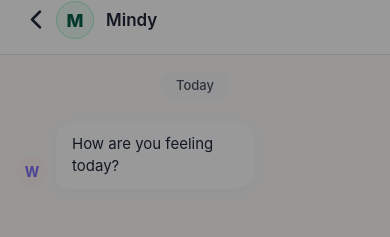
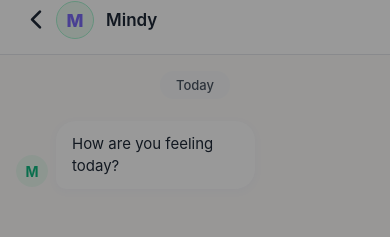
Before and after one commit to preeyankakc037/witness-ai-frontend, a React Native app: screen /Mindy in a window 390 px wide. Shown: the top 237 px of the page. Built offline with nearby package versions, Linux system fonts and the light colour scheme.

Commit message:
check in added

```diff
--- a/src/components/ActionModal.tsx
+++ b/src/components/ActionModal.tsx
@@ -4,6 +4,7 @@ import {
   TouchableWithoutFeedback,
 } from 'react-native';
 import { Colors, Typography, Radius, Spacing, Shadows } from '../theme/theme';
+import { useApp } from '../context/AppContext';
 
 interface ActionModalProps {
   visible: boolean;
@@ -18,6 +19,9 @@ const OPTIONS = [
 ];
 
 export const ActionModal: React.FC<ActionModalProps> = ({ visible, onClose, onSelect }) => {
+  const { user } = useApp();
+  const themeBg = user.gender === 'female' ? Colors.softPink : user.gender === 'male' ? Colors.softBlue : Colors.softGreen;
+
   return (
     <Modal visible={visible} transparent animationType="slide" statusBarTranslucent>
       <TouchableWithoutFeedback onPress={onClose}>
@@ -34,7 +38,7 @@ export const ActionModal: React.FC<ActionModalProps> = ({ visible, onClose, onSe
                   onPress={() => { onClose(); onSelect(opt.key); }}
                   activeOpacity={0.7}
                 >
-                  <View style={styles.iconWrap}>
+                  <View style={[styles.iconWrap, { backgroundColor: themeBg }]}>
                     <Text style={styles.optIcon}>{opt.icon}</Text>
                   </View>
                   <View style={styles.optText}>
--- a/src/components/ChatBubble.tsx
+++ b/src/components/ChatBubble.tsx
@@ -1,6 +1,7 @@
 import React from 'react';
 import { View, Text, StyleSheet, TouchableOpacity } from 'react-native';
 import { Colors, Typography, Radius, Spacing, Shadows } from '../theme/theme';
+import { useApp } from '../context/AppContext';
 
 interface ChatBubbleProps {
   text: string;
@@ -9,15 +10,19 @@ interface ChatBubbleProps {
 
 export const ChatBubble: React.FC<ChatBubbleProps> = ({ text, sender }) => {
   const isUser = sender === 'user';
+  const { user } = useApp();
+  const themeBg = user.gender === 'female' ? Colors.softPink : user.gender === 'male' ? Colors.softBlue : Colors.softGreen;
+  const themeText = user.gender === 'female' ? '#EC4899' : user.gender === 'male' ? '#6366F1' : '#10B981';
+  const themeAccent = user.gender === 'female' ? '#F9A8D4' : user.gender === 'male' ? '#A5B4FC' : '#A7F3D0';
 
   return (
     <View style={[styles.row, isUser ? styles.rowUser : styles.rowAI]}>
       {!isUser && (
-        <View style={styles.avatar}>
-          <Text style={styles.avatarText}>W</Text>
+        <View style={[styles.avatar, { backgroundColor: themeBg, borderColor: themeAccent }]}>
+          <Text style={[styles.avatarText, { color: themeText }]}>M</Text>
         </View>
       )}
-      <View style={[styles.bubble, isUser ? styles.bubbleUser : styles.bubbleAI]}>
+      <View style={[styles.bubble, isUser ? { backgroundColor: themeText, ...Shadows.sm } : styles.bubbleAI]}>
         <Text style={[styles.text, isUser ? styles.textUser : styles.textAI]}>
           {text}
         </Text>
@@ -60,11 +65,6 @@ const styles = StyleSheet.create({
     paddingVertical: 12,
     borderRadius: Radius.lg,
   },
-  bubbleUser: {
-    backgroundColor: Colors.primary,
-    borderBottomRightRadius: Radius.sm,
-    ...Shadows.green,
-  },
   bubbleAI: {
     backgroundColor: Colors.card,
     borderBottomLeftRadius: Radius.sm,
--- a/src/navigation/TabNavigator.tsx
+++ b/src/navigation/TabNavigator.tsx
@@ -11,6 +11,7 @@ import { AnalysisScreen } from '../screens/AnalysisScreen';
 import { NudgeScreen } from '../screens/NudgeScreen';
 import { ActionModal } from '../components/ActionModal';
 import { Colors, Typography, Shadows } from '../theme/theme';
+import { useApp } from '../context/AppContext';
 
 const Tab = createBottomTabNavigator();
 const DummyScreen = () => null;
@@ -19,15 +20,18 @@ const DummyScreen = () => null;
 type IoniconName = React.ComponentProps<typeof Ionicons>['name'];
 
 const TAB_CONFIG: Record<string, { active: IoniconName; inactive: IoniconName; label: string }> = {
-  Home:    { active: 'home',         inactive: 'home-outline',         label: 'Home'    },
-  Journey: { active: 'trending-up',  inactive: 'trending-up-outline',  label: 'Journey' },
-  Nudge:   { active: 'flash',        inactive: 'flash-outline',        label: 'Nudge'   },
-  Mindy:   { active: 'chatbubbles',  inactive: 'chatbubbles-outline',  label: 'Mindy'   },
+  Home: { active: 'home', inactive: 'home-outline', label: 'Home' },
+  Journey: { active: 'trending-up', inactive: 'trending-up-outline', label: 'Journey' },
+  Nudge: { active: 'flash', inactive: 'flash-outline', label: 'Nudge' },
+  Mindy: { active: 'chatbubbles', inactive: 'chatbubbles-outline', label: 'Mindy' },
 };
 
 export const TabNavigator = ({ navigation }: any) => {
+  const { user } = useApp();
   const [modalVisible, setModalVisible] = useState(false);
   const insets = useSafeAreaInsets();
+
+  const themeText = Colors.primary;
 
   const handleActionSelect = () => {
     navigation.navigate('Chat');
@@ -41,7 +45,7 @@ export const TabNavigator = ({ navigation }: any) => {
           return {
             headerShown: false,
             tabBarShowLabel: false,
-            tabBarActiveTintColor: Colors.primary,
+            tabBarActiveTintColor: themeText,
             tabBarInactiveTintColor: '#9CA3AF',
             tabBarStyle: [
               styles.tabBar,
@@ -84,7 +88,7 @@ export const TabNavigator = ({ navigation }: any) => {
                 onPress={() => setModalVisible(true)}
                 activeOpacity={0.88}
               >
-                <View style={styles.centerBtn}>
+                <View style={[styles.centerBtn, { backgroundColor: themeText, shadowColor: themeText }]}>
                   <Ionicons name="add" size={32} color="#FFFFFF" />
                 </View>
               </TouchableOpacity>
@@ -129,7 +133,6 @@ const styles = StyleSheet.create({
   },
   tabLabel: {
     ...Typography.captionMedium,
-    color: Colors.primary,
     fontSize: 13,
     fontWeight: '700',
   },
@@ -143,10 +146,8 @@ const styles = StyleSheet.create({
     width: 52,
     height: 52,
     borderRadius: 26,
-    backgroundColor: Colors.primary,
     justifyContent: 'center',
     alignItems: 'center',
-    shadowColor: Colors.primary,
     shadowOffset: { width: 0, height: 6 },
     shadowOpacity: 0.3,
     shadowRadius: 12,
--- a/src/screens/AnalysisScreen.tsx
+++ b/src/screens/AnalysisScreen.tsx
@@ -24,7 +24,7 @@ export const AnalysisScreen = () => {
   const { user } = useApp();
 
   const themeBg = user.gender === 'female' ? Colors.softPink : user.gender === 'male' ? Colors.softBlue : Colors.softGreen;
-  const themeText = user.gender === 'female' ? '#9D174D' : user.gender === 'male' ? '#4338CA' : '#065F46';
+  const themeText = Colors.primary;
   const themeAccent = user.gender === 'female' ? '#F9A8D4' : user.gender === 'male' ? '#A5B4FC' : '#A7F3D0';
 
   return (
@@ -34,7 +34,7 @@ export const AnalysisScreen = () => {
       <View style={styles.header}>
         <View style={styles.headerTitleRow}>
           <Ionicons name="pulse" size={28} color={themeText} style={{ marginRight: 8 }} />
-          <Text style={[styles.headerTitle, { color: themeText }]}>Your Patterns</Text>
+          <Text style={[styles.headerTitle, { color: '#000000' }]}>Your Patterns</Text>
         </View>
         <Text style={styles.headerSub}>Based on your reflections</Text>
       </View>
@@ -74,9 +74,9 @@ export const AnalysisScreen = () => {
                         {
                           height: `${item.value * 100}%`,
                           backgroundColor: item.active
-                            ? Colors.softBlue // Palette Blue
-                            : Colors.softPink, // Palette Pink
-                          borderColor: item.active ? '#94A3B8' : '#FBCFE8',
+                            ? Colors.primary
+                            : Colors.beige,
+                          borderColor: item.active ? Colors.primary : '#E2E8F0',
                         },
                       ]}
                     />
@@ -92,21 +92,21 @@ export const AnalysisScreen = () => {
 
         {/* Weekly Summary */}
         <View style={[styles.summaryCard, { backgroundColor: themeBg }]}>
-          <Text style={[styles.summaryTitle, { color: themeText, opacity: 0.8 }]}>This Week</Text>
+          <Text style={[styles.summaryTitle, { color: '#000000', opacity: 0.6 }]}>This Week</Text>
           <View style={styles.summaryRow}>
             <View style={styles.summaryItem}>
-              <Text style={[styles.summaryValue, { color: themeText }]}>5</Text>
-              <Text style={[styles.summaryLabel, { color: themeText }]}>Check-ins</Text>
+              <Text style={[styles.summaryValue, { color: '#000000' }]}>5</Text>
+              <Text style={[styles.summaryLabel, { color: '#000000' }]}>Check-ins</Text>
             </View>
-            <View style={[styles.summaryDivider, { backgroundColor: themeText, opacity: 0.2 }]} />
+            <View style={[styles.summaryDivider, { backgroundColor: '#000000', opacity: 0.1 }]} />
             <View style={styles.summaryItem}>
-              <Text style={[styles.summaryValue, { color: themeText }]}>82%</Text>
-              <Text style={[styles.summaryLabel, { color: themeText }]}>Mood score</Text>
+              <Text style={[styles.summaryValue, { color: '#000000' }]}>82%</Text>
+              <Text style={[styles.summaryLabel, { color: '#000000' }]}>Mood score</Text>
             </View>
-            <View style={[styles.summaryDivider, { backgroundColor: themeText, opacity: 0.2 }]} />
+            <View style={[styles.summaryDivider, { backgroundColor: '#000000', opacity: 0.1 }]} />
             <View style={styles.summaryItem}>
-              <Text style={[styles.summaryValue, { color: themeText }]}>3</Text>
-              <Text style={[styles.summaryLabel, { color: themeText }]}>Reflections</Text>
+              <Text style={[styles.summaryValue, { color: '#000000' }]}>3</Text>
+              <Text style={[styles.summaryLabel, { color: '#000000' }]}>Reflections</Text>
             </View>
           </View>
         </View>
@@ -118,14 +118,14 @@ export const AnalysisScreen = () => {
 
         <InsightCard
           iconName="time-outline"
-          iconColor={Colors.primary}
+          iconColor={themeText}
           text="Evening Reflection Pattern"
           subtext="Reflecting before 9 PM helps your sleep score."
           variant="default"
         />
         <InsightCard
           iconName="trending-up-outline"
-          iconColor={Colors.primary}
+          iconColor={themeText}
           text="Upward Weekly Trend"
           subtext="Your mood has improved by 15% this week."
           variant="success"
--- a/src/screens/ChatScreen.tsx
+++ b/src/screens/ChatScreen.tsx
@@ -25,7 +25,7 @@ export const ChatScreen = ({ route, navigation }: any) => {
   const flatListRef = useRef<FlatList>(null);
 
   const themeBg = user.gender === 'female' ? Colors.softPink : user.gender === 'male' ? Colors.softBlue : Colors.softGreen;
-  const themeText = user.gender === 'female' ? '#9D174D' : user.gender === 'male' ? '#4338CA' : '#065F46';
+  const themeText = Colors.primary;
   const themeAccent = user.gender === 'female' ? '#F9A8D4' : user.gender === 'male' ? '#A5B4FC' : '#A7F3D0';
 
   // Pulse animation for "AI is typing"
@@ -103,7 +103,7 @@ export const ChatScreen = ({ route, navigation }: any) => {
         </TouchableOpacity>
         <View style={styles.headerCenter}>
           <View style={[styles.headerAvatar, { backgroundColor: themeBg, borderColor: themeAccent }]}>
-             <Text style={{ color: themeText, fontWeight: '800', fontSize: 18 }}>M</Text>
+            <Text style={{ color: themeText, fontWeight: '800', fontSize: 18 }}>M</Text>
           </View>
           <View>
             <Text style={styles.headerTitle}>Mindy</Text>
@@ -137,8 +137,8 @@ export const ChatScreen = ({ route, navigation }: any) => {
         ListFooterComponent={
           isTyping ? (
             <View style={styles.typingRow}>
-              <View style={styles.typingAvatar}>
-                <Ionicons name="chatbubbles" size={12} color={Colors.primary} />
+              <View style={[styles.typingAvatar, { backgroundColor: themeBg, borderColor: themeAccent }]}>
+                <Ionicons name="chatbubbles" size={12} color={themeText} />
               </View>
               <Animated.View style={[styles.typingBubble, { opacity: typingOpacity }]}>
                 <Text style={styles.typingDots}>● ● ●</Text>
--- a/src/screens/LoginScreen.tsx
+++ b/src/screens/LoginScreen.tsx
@@ -1,6 +1,7 @@
 import React from 'react';
 import { View, Text, StyleSheet, SafeAreaView, TouchableOpacity, Dimensions } from 'react-native';
 import { StatusBar } from 'expo-status-bar';
+import { Colors, Typography, Radius, Spacing, Shadows } from '../theme/theme';
 
 const { width } = Dimensions.get('window');
 
@@ -14,7 +15,7 @@ export const LoginScreen = ({ navigation }: any) => {
         <View style={styles.graphicContainer}>
           {/* Main glowing planet */}
           <View style={styles.planetOuterGlow}>
-             <View style={styles.planet} />
+            <View style={styles.planet} />
           </View>
 
           {/* Saturn-like ring (simplified using a tilted ellipse) */}
@@ -146,10 +147,11 @@ const styles = StyleSheet.create({
   },
   primaryButton: {
     width: '100%',
-    backgroundColor: '#0F172A', // Deep Navy black
+    backgroundColor: Colors.primary,
     paddingVertical: 18,
     borderRadius: 30,
     alignItems: 'center',
+    ...Shadows.purple,
   },
   primaryButtonText: {
     color: '#FFFFFF',
--- a/src/screens/NudgeScreen.tsx
+++ b/src/screens/NudgeScreen.tsx
@@ -31,7 +31,7 @@ export const NudgeScreen = () => {
   const [selectedCat, setSelectedCat] = useState('all');
 
   const themeBg = user.gender === 'female' ? Colors.softPink : user.gender === 'male' ? Colors.softBlue : Colors.softGreen;
-  const themeText = user.gender === 'female' ? '#9D174D' : user.gender === 'male' ? '#4338CA' : '#065F46';
+  const themeText = Colors.primary;
   const themeAccent = user.gender === 'female' ? '#F9A8D4' : user.gender === 'male' ? '#A5B4FC' : '#A7F3D0';
 
   const filteredNudges = selectedCat === 'all'
@@ -59,7 +59,7 @@ export const NudgeScreen = () => {
   return (
     <View style={[styles.container, { paddingTop: insets.top }]}>
       <View style={styles.header}>
-        <Text style={[styles.title, { color: themeText }]}>Nudges</Text>
+        <Text style={[styles.title, { color: '#000000' }]}>Nudges</Text>
         <Text style={styles.subtitle}>Small actions, big difference</Text>
       </View>
 
@@ -129,13 +129,13 @@ const styles = StyleSheet.create({
     paddingHorizontal: 16,
     paddingVertical: 10,
     borderRadius: Radius.full,
-    backgroundColor: Colors.beige,
+    backgroundColor: '#FFFFFF',
     borderWidth: 1,
-    borderColor: '#E5E7EB',
+    borderColor: '#F3F4F6',
   },
   catBtnActive: {
-    backgroundColor: Colors.softGreen,
-    borderColor: '#A7F3D0',
+    backgroundColor: Colors.beige,
+    borderColor: '#E5E7EB',
   },
   catEmoji: {
     fontSize: 16,
@@ -146,7 +146,7 @@ const styles = StyleSheet.create({
     color: Colors.textSecondary,
   },
   catLabelActive: {
-    color: '#065F46',
+    color: Colors.primary,
     fontWeight: '700',
   },
   scrollIndicator: {
--- a/src/screens/SplashScreen.tsx
+++ b/src/screens/SplashScreen.tsx
@@ -34,7 +34,7 @@ export const SplashScreen = () => {
       >
         {/* Logo mark */}
         <View style={styles.logoMark}>
-          <Text style={styles.logoMarkText}>W</Text>
+          <Text style={styles.logoMarkText}>M</Text>
         </View>
 
         <Text style={styles.appName}>Witness AI</Text>
--- a/src/screens/TodayScreen.tsx
+++ b/src/screens/TodayScreen.tsx
@@ -83,7 +83,7 @@ export const TodayScreen = ({ navigation }: any) => {
           onPress={() => setShowNotifs(true)}
         >
           <Ionicons name="notifications-outline" size={26} color={Colors.textPrimary} />
-          <View style={styles.notifBadge} />
+          <View style={[styles.notifBadge, { backgroundColor: Colors.primary }]} />
         </TouchableOpacity>
       </View>
 
@@ -141,14 +141,14 @@ export const TodayScreen = ({ navigation }: any) => {
                 style={[
                   styles.nudgeStartBtn,
                   {
-                    backgroundColor: user.gender === 'female' ? Colors.softPink : user.gender === 'male' ? Colors.softBlue : Colors.softGreen,
-                    borderColor: user.gender === 'female' ? '#F9A8D4' : user.gender === 'male' ? '#A5B4FC' : '#A7F3D0'
+                    backgroundColor: Colors.beige,
+                    borderColor: Colors.border
                   }
                 ]}
               >
                 <Text style={[
                   styles.nudgeStartText,
-                  { color: user.gender === 'female' ? '#9D174D' : user.gender === 'male' ? '#4338CA' : '#065F46' }
+                  { color: Colors.primary }
                 ]}>Start</Text>
               </TouchableOpacity>
               <TouchableOpacity
@@ -162,8 +162,8 @@ export const TodayScreen = ({ navigation }: any) => {
         </View>
 
         {/* ── Instant Insight ── */}
-        <View style={styles.insightCard}>
-          <Text style={styles.insightTitle}>Instant Insight</Text>
+        <View style={[styles.insightCard, { borderLeftColor: Colors.primary }]}>
+          <Text style={[styles.insightTitle, { color: Colors.primary }]}>Instant Insight</Text>
           <Text style={styles.insightText}>{insight}</Text>
         </View>
 
@@ -191,7 +191,7 @@ export const TodayScreen = ({ navigation }: any) => {
               </TouchableOpacity>
             </View>
             <View style={styles.notifItem}>
-              <View style={styles.notifDot} />
+              <View style={[styles.notifDot, { backgroundColor: Colors.primary }]} />
               <View>
                 <Text style={styles.notifItemTitle}>Welcome back, {user.name}!</Text>
                 <Text style={styles.notifItemSub}>Time for a quick emotion check-in.</Text>
@@ -243,7 +243,7 @@ const styles = StyleSheet.create({
     width: 8,
     height: 8,
     borderRadius: 4,
-    backgroundColor: '#7061F0',
+    backgroundColor: Colors.primary, // Primary branding (will be dynamic)
     borderWidth: 1.5,
     borderColor: '#FFFFFF',
   },
@@ -401,18 +401,18 @@ const styles = StyleSheet.create({
     fontWeight: '700',
   },
   insightCard: {
-    backgroundColor: '#F3E8FF', // Light Purple
+    backgroundColor: Colors.beige, // Refined to Beige
     borderRadius: Radius.md,
     padding: Spacing.lg,
     marginHorizontal: Spacing.lg,
     marginBottom: Spacing.xl,
     ...Shadows.sm,
     borderLeftWidth: 4,
-    borderLeftColor: Colors.primary, // Solid brand purple border
+    borderLeftColor: Colors.primary,
   },
   insightTitle: {
     fontSize: 12,
-    color: Colors.primary, // Brand purple
+    color: Colors.primary,
     textTransform: 'uppercase',
     letterSpacing: 1.2,
     marginBottom: 8,
```
Also changed, not shown: src/components/MindyCard.tsx (+10 -4 lines).
